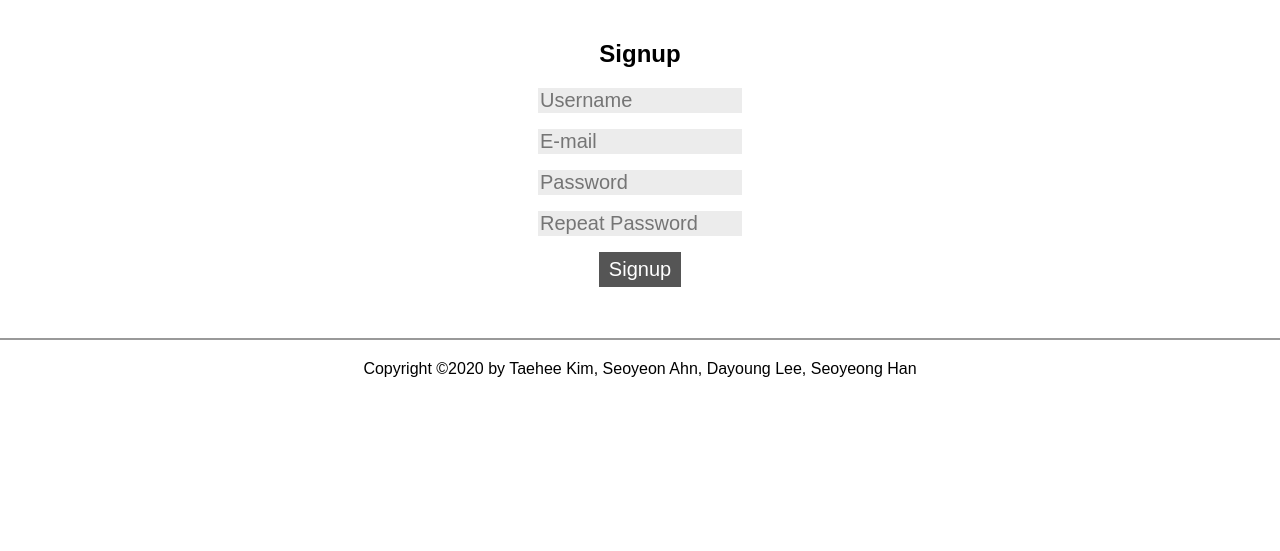
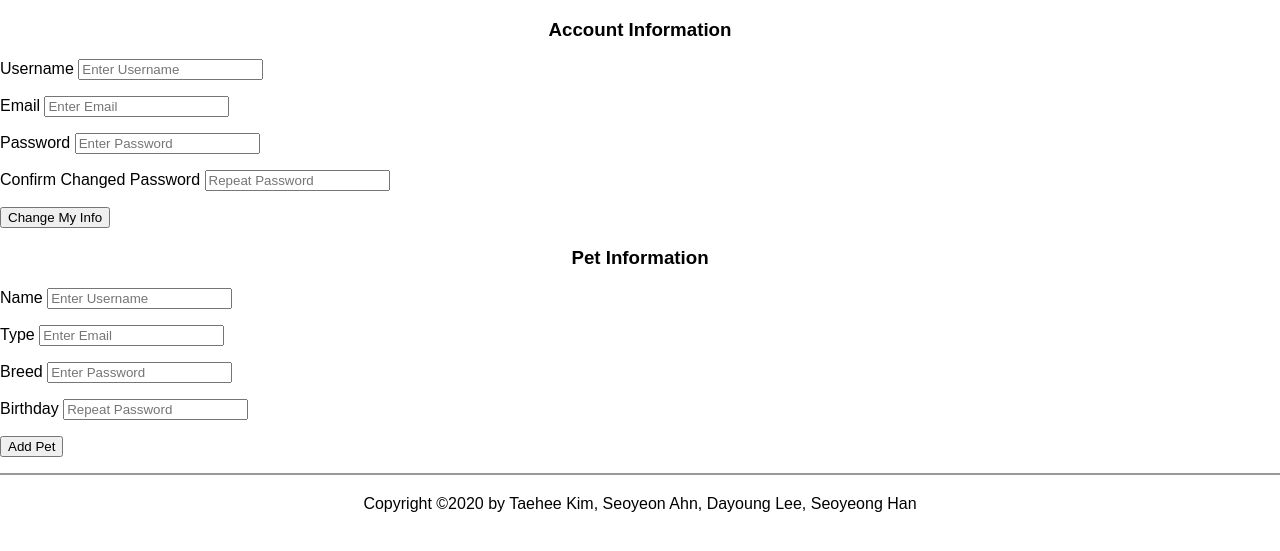
Before and after one commit to dayoung100/OpenSW_Team09, a PHP site: page /settings.php in a window 1280 px wide. Shown: the part 55-606 px from the top of the page. Run offline with PHP 8.4, Linux system fonts and the light colour scheme.

Commit message:
Update settings.php

```diff
--- a/settings.php
+++ b/settings.php
@@ -2,19 +2,50 @@
     require "header.php"
 ?>
 
-<main>
-            <section id = "main_section">
-                <div class="signup">
-                    <h1>Signup</h1>
-                    <form action = "includes/signup.inc.php" method = "post">
-                        <p><input type = "text" name = "uid" placeholder = "Username">
-                        <p><input type = "text" name = "mail" placeholder = "E-mail">
-                        <p><input type = "password" name = "pwd" placeholder = "Password">
-                        <p><input type = "password" name = "pwd-repeat" placeholder = "Repeat Password">
-                        <p><button type = "submit" name = "signup-submit">Signup</button>
-                    </form>
-                </signup>
-            </section>
+        <main>
+        <section id= "main_section">
+            <section id="settings">
+            <div class = "account-info">
+                <h1 style="text-align: center;">Account Information</h1>
+                <form action = "includes/editinfo.inc.php" method="post">
+
+                <p>Username
+                <input type="text" placeholder="Enter Username" name="uid" id="uid" required>
+
+                <p>Email
+                <input type="text" placeholder="Enter Email" name="mail" id="mail" required>
+
+                <p>Password
+                <input type="password" placeholder="Enter Password" name="pwd" id="pwd" required>
+
+                <p>Confirm Changed Password
+                <input type="password" placeholder="Repeat Password" name="psw-repeat" id="psw-repeat" required>
+
+                <p><button type="submit" name="change-info">Change My Info</button>
+                </form>
+            </div>
+            <p>
+            <div class="pet-info">
+                <h1 style="text-align: center;">Pet Information</h1>
+                <form action = "includes/petinfo.inc.php" method="post">
+
+                <p>Name
+                <input type="text" placeholder="Enter Username" name="uid" id="uid" required>
+
+                <p>Type
+                <input type="text" placeholder="Enter Email" name="mail" id="mail" required>
+
+                <p>Breed
+                <input type="password" placeholder="Enter Password" name="pwd" id="pwd" required>
+
+                <p>Birthday
+                <input type="password" placeholder="Repeat Password" name="psw-repeat" id="psw-repeat" required>
+
+                <p><button type="submit" name="pet-info">Add Pet</button>
+                </form>
+            </div>
+        </section>
+        </section>
         </main>
         <footer id="main_footer">
             Copyright &copy;2020 by Taehee Kim, Seoyeon Ahn, Dayoung Lee, Seoyeong Han
```
